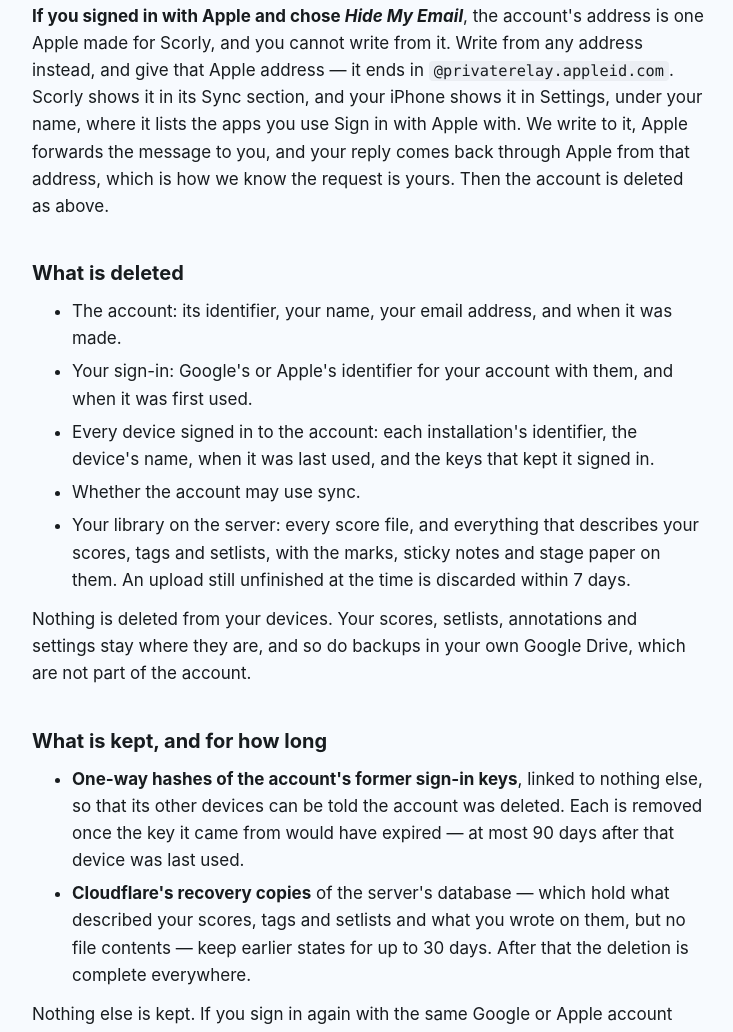
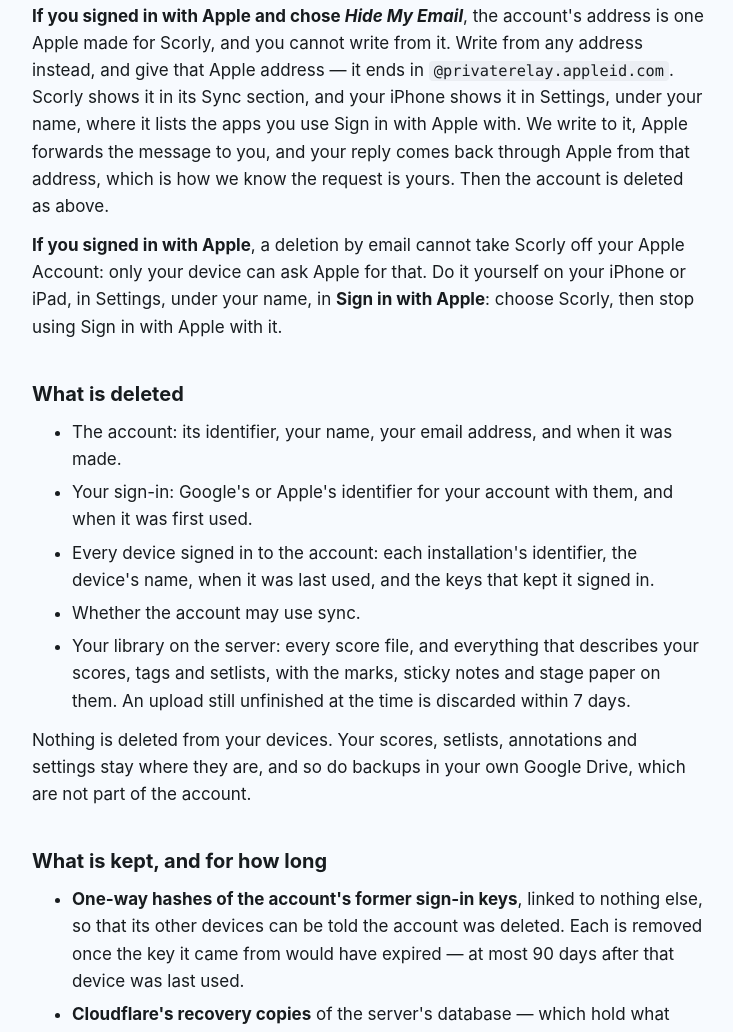
Before and after one commit to n4ttila/scorly-site, a plain HTML site: page delete-account.html in a window 1280 px wide. Shown: the part 824-1856 px from the top of the page, without its empty margins (272-1005 px from the left). Drawn offline with Linux system fonts and the light colour scheme.

Commit message:
Delete account: an email deletion cannot take Scorly off an Apple Account
Only the device can get the fresh authorization the server needs to revoke
Sign in with Apple, so the email route tells the user where to do it.

Co-Authored-By: Claude Opus 5.5 <noreply@anthropic.com>

```diff
--- a/delete-account.html
+++ b/delete-account.html
@@ -56,6 +56,11 @@ lists the apps you use Sign in with Apple with. We write to it, Apple forwards t
 Apple from that address, which is how we know the request is yours. Then the account is deleted
 as above.</p>
 
+<p><strong>If you signed in with Apple</strong>, a deletion by email cannot take Scorly off your
+Apple Account: only your device can ask Apple for that. Do it yourself on your iPhone or iPad, in
+Settings, under your name, in <strong>Sign in with Apple</strong>: choose Scorly, then stop using
+Sign in with Apple with it.</p>
+
 <h2>What is deleted</h2>
 
 <ul>
```
